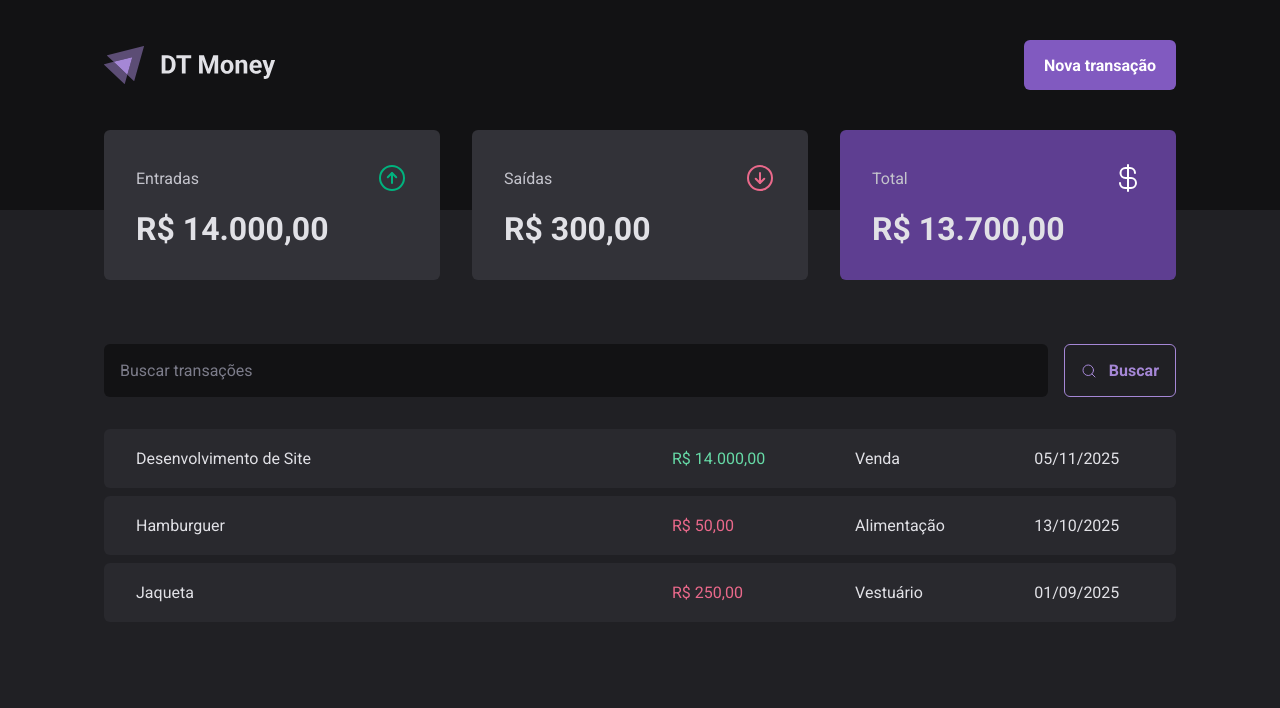
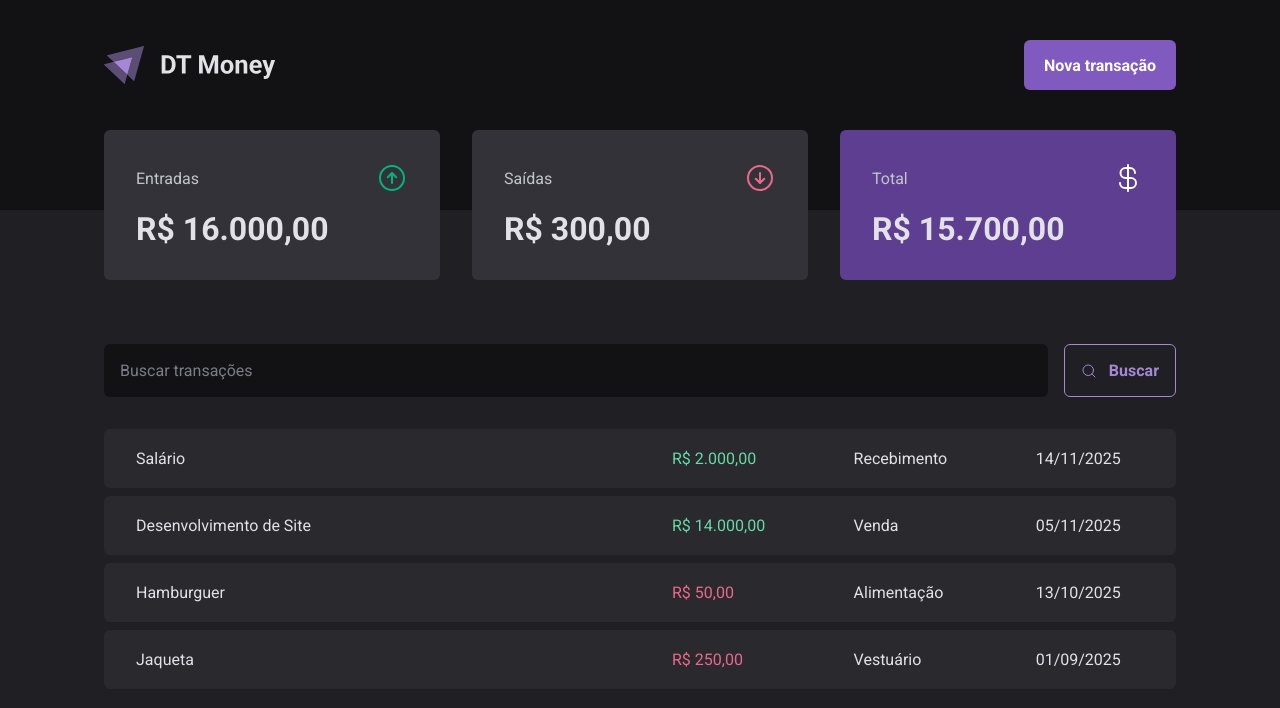
Before and after one commit to gabrielbuttendorf/dt-money, a React (Vite) app: page / in a window 1280 px wide. Shown: the top 708 px of the page. Built offline with nearby package versions, Linux system fonts and the light colour scheme; data requests are answered from the project's data file.

Commit message:
incluindo cadastro de novas transações

```diff
--- a/server.json
+++ b/server.json
@@ -23,6 +23,14 @@
       "category": "Vestuário",
       "price": 250,
       "createdAt": "2025-09-01T21:10:24.471Z"
+    },
+    {
+      "description": "Salário",
+      "type": "income",
+      "price": 2000,
+      "category": "Recebimento",
+      "createdAt": "2025-11-14T09:48:43.098Z",
+      "id": 4
     }
   ]
 }
--- a/src/components/NewTransactionModal/index.tsx
+++ b/src/components/NewTransactionModal/index.tsx
@@ -8,30 +8,44 @@ import {
 } from './styles';
 import { ArrowCircleDown, ArrowCircleUp, X } from 'phosphor-react';
 import * as zod from 'zod';
-import { useForm } from 'react-hook-form';
+import { Controller, useForm } from 'react-hook-form';
 import { zodResolver } from '@hookform/resolvers/zod';
+import { useContext } from 'react';
+import { TransactionsContext } from '../../contexts/TransactionsContext';
 
 const newTransactionFormSchema = zod.object({
   description: zod.string(),
   price: zod.number(),
   category: zod.string(),
-  // type: zod.enum(['income', 'outcome']),
+  type: zod.enum(['income', 'outcome']),
 });
 
 type NewTransactionFormInputs = zod.infer<typeof newTransactionFormSchema>;
 
 export function NewTransactionModal() {
+  const { createTransaction } = useContext(TransactionsContext);
+
   const {
     register,
     handleSubmit,
     formState: { isSubmitting },
+    reset,
+    control,
   } = useForm<NewTransactionFormInputs>({
     resolver: zodResolver(newTransactionFormSchema),
   });
 
   async function handleCreateNewTransaction(data: NewTransactionFormInputs) {
-    await new Promise((response) => setTimeout(response, 2000));
-    console.log(data);
+    const { description, type, price, category } = data;
+
+    await createTransaction({
+      description,
+      type,
+      price,
+      category,
+    });
+
+    reset();
   }
 
   return (
@@ -63,8 +77,14 @@ export function NewTransactionModal() {
             required
             {...register('category')}
           />
-
-          <TransactionType>
+          <Controller
+            control={control}
+            name="type"
+            render={({ field }) => (
+              <TransactionType
+                onValueChange={field.onChange}
+                value={field.value}
+              >
                 <TransactionTypeButton variant="income" value="income">
                   <ArrowCircleUp size={24} />
                   Entrada
@@ -75,6 +95,8 @@ export function NewTransactionModal() {
                   Saída
                 </TransactionTypeButton>
               </TransactionType>
+            )}
+          />
 
           <button type="submit" disabled={isSubmitting}>
             Cadastrar
--- a/src/contexts/TransactionsContext.tsx
+++ b/src/contexts/TransactionsContext.tsx
@@ -10,9 +10,17 @@ interface Transaction {
   createdAt: string;
 }
 
+interface CreateTransactionInputs {
+  description: string;
+  type: 'income' | 'outcome';
+  price: number;
+  category: string;
+}
+
 interface TransactionContextType {
   transactions: Transaction[];
   fetchTransactions: (query?: string) => Promise<void>;
+  createTransaction: (data: CreateTransactionInputs) => Promise<void>;
 }
 
 // eslint-disable-next-line react-refresh/only-export-components
@@ -28,6 +36,8 @@ export function TransactionsProvider({ children }: TransactionsProviderProps) {
   async function fetchTransactions(query?: string) {
     const response = await api.get('/transactions', {
       params: {
+        _sort: 'createdAt',
+        _order: 'desc',
         q: query,
       },
     });
@@ -35,12 +45,27 @@ export function TransactionsProvider({ children }: TransactionsProviderProps) {
     setTransactions(response.data);
   }
 
+  async function createTransaction(data: CreateTransactionInputs) {
+    const { description, type, price, category } = data;
+
+    const response = await api.post('transactions', {
+      description,
+      type,
+      price,
+      category,
+      createdAt: new Date(),
+    });
+
+    console.log(data);
+    setTransactions((state) => [response.data, ...state]);
+  }
+
   useEffect(() => {
     fetchTransactions();
   }, []);
 
   return (
-    <TransactionsContext.Provider value={{ transactions, fetchTransactions }}>
+    <TransactionsContext.Provider value={{ transactions, fetchTransactions, createTransaction }}>
       {children}
     </TransactionsContext.Provider>
   );
```
Lines whose indentation alone changed are shown as unchanged.
